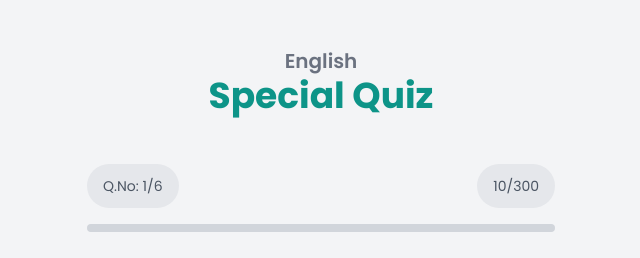
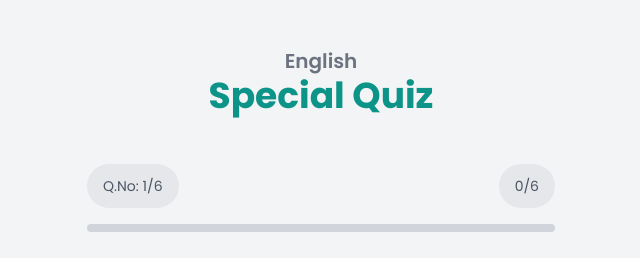
Before and after one commit to rasel-fswd/react-quiz-app, a React (Vite) app: page / in a window 1280 px wide. Both pictures are taken after a click on the button "Start". Shown: the top 258 px of the page, without its empty margins (319-959 px from the left). Built offline with nearby package versions, Linux system fonts and the light colour scheme.

Commit message:
implement points and totoal points

```diff
--- a/src/App.jsx
+++ b/src/App.jsx
@@ -60,6 +60,7 @@ const initalState = {
   status: 'loading',
   answer: null,
   index: 0,
+  points: 0,
 };
 
 function reducer(state, action) {
@@ -76,9 +77,14 @@ function reducer(state, action) {
         status: 'active',
       };
     case 'newAnswer':
+      const question = state.questions.at(state.index);
       return {
         ...state,
         answer: action.payload,
+        points:
+          action.payload === question.correctOption
+            ? state.points + question.points
+            : state.points,
       };
     case 'nextQuestion':
       return {
@@ -98,7 +104,7 @@ function reducer(state, action) {
 }
 
 function App() {
-  const [{ status, questions, index, answer }, dispatch] = useReducer(
+  const [{ status, questions, index, answer, points }, dispatch] = useReducer(
     reducer,
     initalState
   );
@@ -106,6 +112,10 @@ function App() {
   useEffect(function () {
     dispatch({ type: 'dataReceived', payload: data });
   }, []);
+
+  const totalPoints = questions.reduce((acc, question) => {
+    return acc + question.points;
+  }, 0);
 
   return (
     <AppLayout>
@@ -115,7 +125,12 @@ function App() {
         {status === 'ready' && <StartScreen dispatch={dispatch} />}
         {status === 'active' && (
           <>
-            <Stats questions={questions} index={index} />
+            <Stats
+              questions={questions}
+              index={index}
+              points={points}
+              totalPoints={totalPoints}
+            />
             <ProgressBar questions={questions} index={index} answer={answer} />
             <Question
               question={questions[index]}
@@ -131,7 +146,13 @@ function App() {
             />
           </>
         )}
-        {status === 'finish' && <FinishScreen dispatch={dispatch} />}
+        {status === 'finish' && (
+          <FinishScreen
+            dispatch={dispatch}
+            points={points}
+            totalPoints={totalPoints}
+          />
+        )}
       </Main>
     </AppLayout>
   );
--- a/src/components/FinishScreen.jsx
+++ b/src/components/FinishScreen.jsx
@@ -1,9 +1,9 @@
-export default function FinishScreen({ dispatch }) {
+export default function FinishScreen({ dispatch, points, totalPoints }) {
   return (
     <div className="px-4">
       <h1 className="text-gray-700">
-        Congratulation you have successfully finished the quiz by scoring X out
-        of X
+        Congratulation you have successfully finished the quiz by scoring{' '}
+        {points} out of {totalPoints}
       </h1>
       <button
         onClick={() => dispatch({ type: 'restart' })}
--- a/src/components/Stats.jsx
+++ b/src/components/Stats.jsx
@@ -1,10 +1,13 @@
-export default function Stats({ questions, index }) {
+export default function Stats({ questions, index, points, totalPoints }) {
+
   return (
     <div className="flex justify-between mb-4 text-gray-600 text-sm">
       <p className="py-3 px-4 bg-gray-200 rounded-full">
         Q.No: {index + 1}/{questions.length}
       </p>
-      <p className="py-3 px-4 bg-gray-200 rounded-full">10/300</p>
+      <p className="py-3 px-4 bg-gray-200 rounded-full">
+        {points}/{totalPoints}
+      </p>
     </div>
   );
 }
```
